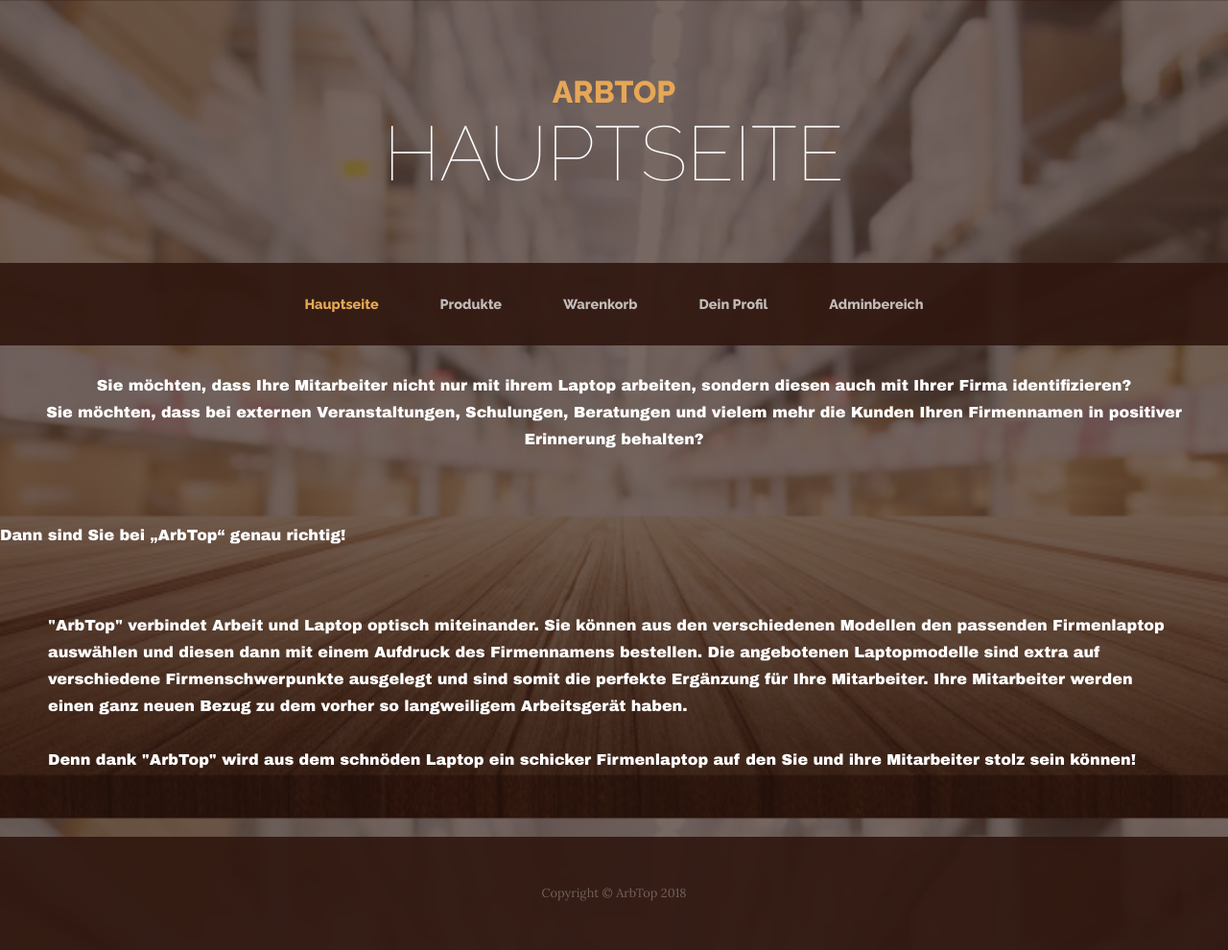
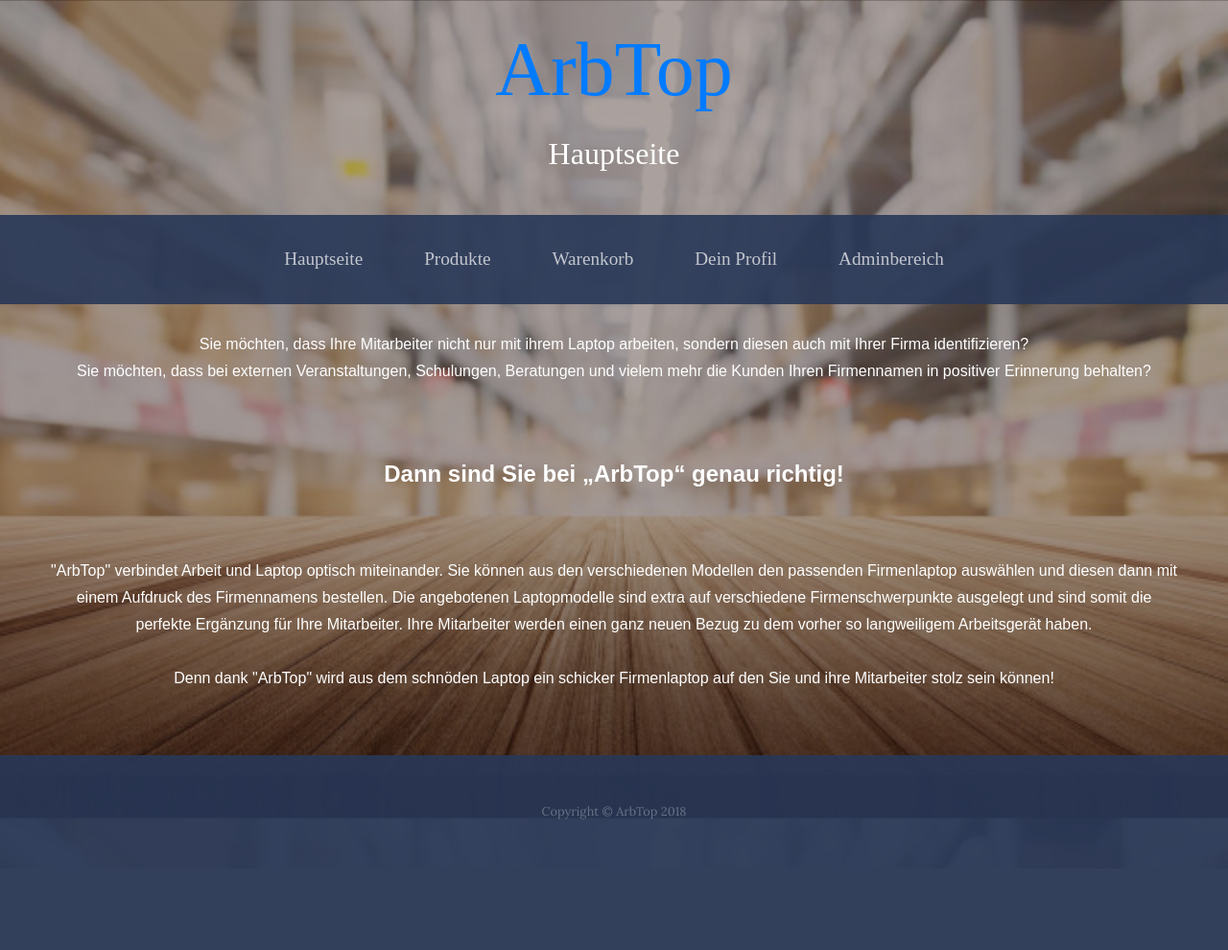
Before and after one commit to Benni10/Arbtop, a PHP site: page /I_A_Projekt/index.php in a window 1280 px wide. Shown: the whole page at 96% size. After the commit the page ends 854 px from the top, so only its background shows below. Run offline with PHP 8.4, Linux system fonts and the light colour scheme; the visitor is signed in with stand-in values (Sample User, id 1).

Commit message:
Add files via upload

```diff
--- a/startbootstrap-business-casual-gh-pages/css/business-casual.css
+++ b/startbootstrap-business-casual-gh-pages/css/business-casual.css
@@ -6,8 +6,8 @@
 
 body  {
   font-family: 'Lora' ;
-  background:-webkit-gradient(linear,left top,left bottom,from(rgba(47,23,15,.65))),url(../img/shop_background.jpg);
-  background:linear-gradient(rgba(47,23,15,.65)),url(../img/shop_background.jpg);
+  background:-webkit-gradient(linear,left top,left bottom,from(rgba(47, 23, 15, 0.4))),url(../img/shop_background.jpg);
+  background:linear-gradient(rgba(47, 23, 15, 0.4)),url(../img/shop_background.jpg);
   background-attachment:fixed;
   background-position:center;
   background-size:cover}
@@ -19,7 +19,7 @@ h3,
 h4,
 h5,
 h6 {
-  font-family: 'Raleway';
+  font-family: 'fantasy';
 }
 
 p {
@@ -31,21 +31,20 @@ p {
 }
 
 .site-heading {
-  margin-top: 5rem;
-  margin-bottom: 5rem;
-  text-transform: uppercase;
+  margin-top: 2rem;
+  margin-bottom: 2rem;
   line-height: 1;
-  font-family: 'Raleway';
+  font-family: 'fantasy';
 }
 
 .site-heading .site-heading-upper {
   display: block;
-  font-size: 2rem;
-  font-weight: 800;
+  font-size: 5rem;
+  font-weight: 500;
 }
 
 .site-heading .site-heading-lower {
-  font-size: 5rem;
+  font-size: 2rem;
   font-weight: 100;
   line-height: 4rem;
 }
@@ -76,32 +75,32 @@ p {
 }
 
 #mainNav {
-  background-color: rgba(47, 23, 15, 0.9);
-  font-family: 'Raleway';
+  background-color: rgba(40, 56, 88, 0.9);
+  font-family: 'fantasy';
 }
 
 #mainNav .navbar-brand {
-  color: #e6a756;
+  color:  rgba(255, 255, 255, 0.7);
 }
 
 #mainNav .navbar-nav .nav-item .nav-link {
   color: rgba(255, 255, 255, 0.7);
-  font-weight: 800;
+  font-weight: 500;
 }
 
 #mainNav .navbar-nav .nav-item.active .nav-link {
-  color: #e6a756;
+  color:  rgba(255, 255, 255, 0.7);
 }
 
 @media (min-width: 992px) {
   #mainNav .navbar-nav .nav-item .nav-link {
-    font-size: 0.9rem;
+    font-size: 1.2rem;
   }
   #mainNav .navbar-nav .nav-item .nav-link:hover {
     color: rgba(255, 255, 255, 0.4);
   }
   #mainNav .navbar-nav .nav-item.active .nav-link:hover {
-    color: #e6a756;
+    color:  rgba(255, 255, 255, 0.7);
   }
 }
 
@@ -146,7 +145,7 @@ p {
 .cta {
   padding-top: 5rem;
   padding-bottom: 5rem;
-  background-color: rgba(230, 167, 86, 0.9);
+  background-color:  rgba(255, 255, 255, 0.7);
 }
 
 .cta .cta-inner {
@@ -203,7 +202,7 @@ p {
 }
 
 .list-hours .list-hours-item {
-  border-bottom: 1px solid rgba(230, 167, 86, 0.5);
+  border-bottom: 1px solid  rgba(255, 255, 255, 0.7);
   padding-bottom: .25rem;
   margin-bottom: 1rem;
   font-style: italic;
@@ -211,7 +210,7 @@ p {
 
 .list-hours .list-hours-item.today {
   font-weight: bold;
-  color: #e6a756;
+  color:  rgba(255, 255, 255, 0.7);
 }
 
 @media (min-width: 992px) {
@@ -226,15 +225,15 @@ p {
 }
 
 .footer {
-  background-color: rgba(47, 23, 15, 0.9);
+  background-color: rgba(40, 56, 88, 0.9);
 }
 
 .text-primary {
-  color: #e6a756 !important;
+  color:  rgba(255, 255, 255, 0.7); !important;
 }
 
 .bg-primary {
-  background-color: #e6a756 !important;
+  background-color:  rgba(255, 255, 255, 0.7); !important;
 }
 
 .btn {
@@ -243,21 +242,23 @@ p {
 }
 
 .btn-primary {
-  background-color: #e6a756;
-  border-color: #e6a756;
+  background-color: rgba(0, 0, 0, 0.7);
+  border-color: rgba(0, 0, 0, 0.7);
 }
 
 .btn-primary:hover, .btn-primary:focus, .btn-primary:active {
-  background-color: #df902a;
-  border-color: #df902a;
+  background-color: rgba(0, 0, 0, 0.7);
+  border-color:  rgba(255, 255, 255, 0.7);
 }
 
 .font-weight-light {
   font-weight: 100 !important;
 }
 #Werbetext{
-  font-family: "Arial Black";
+  text-align: center;
+  margin: auto;
   color: white;
+  font-family: Arial;
 
 }
 #Werbefragen{
@@ -266,3 +267,7 @@ p {
 #Werbung{
   padding: 50px;
 }
+#Aussage{
+  font-weight: bold;
+  font-size: x-large;
+}
```
